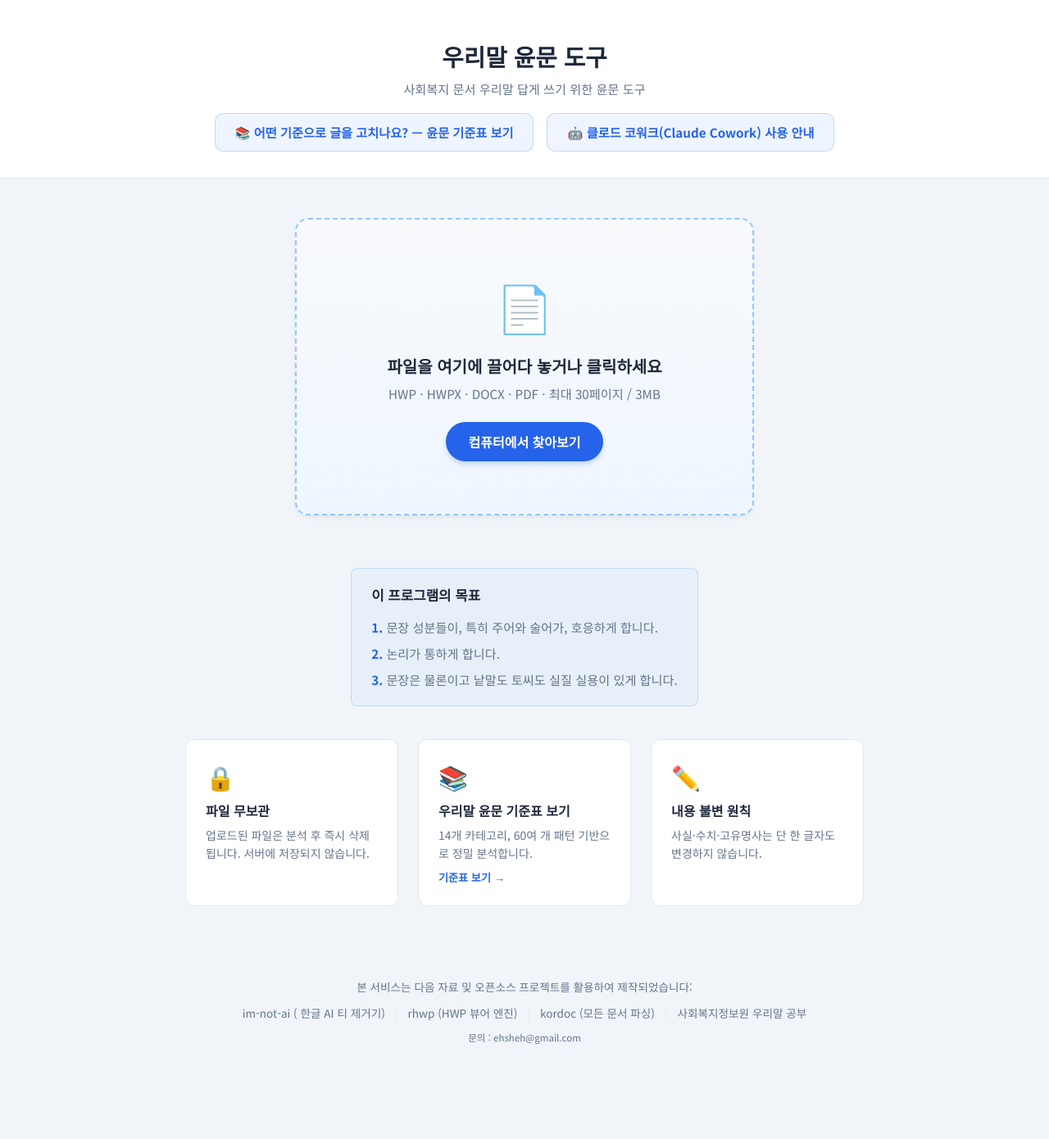
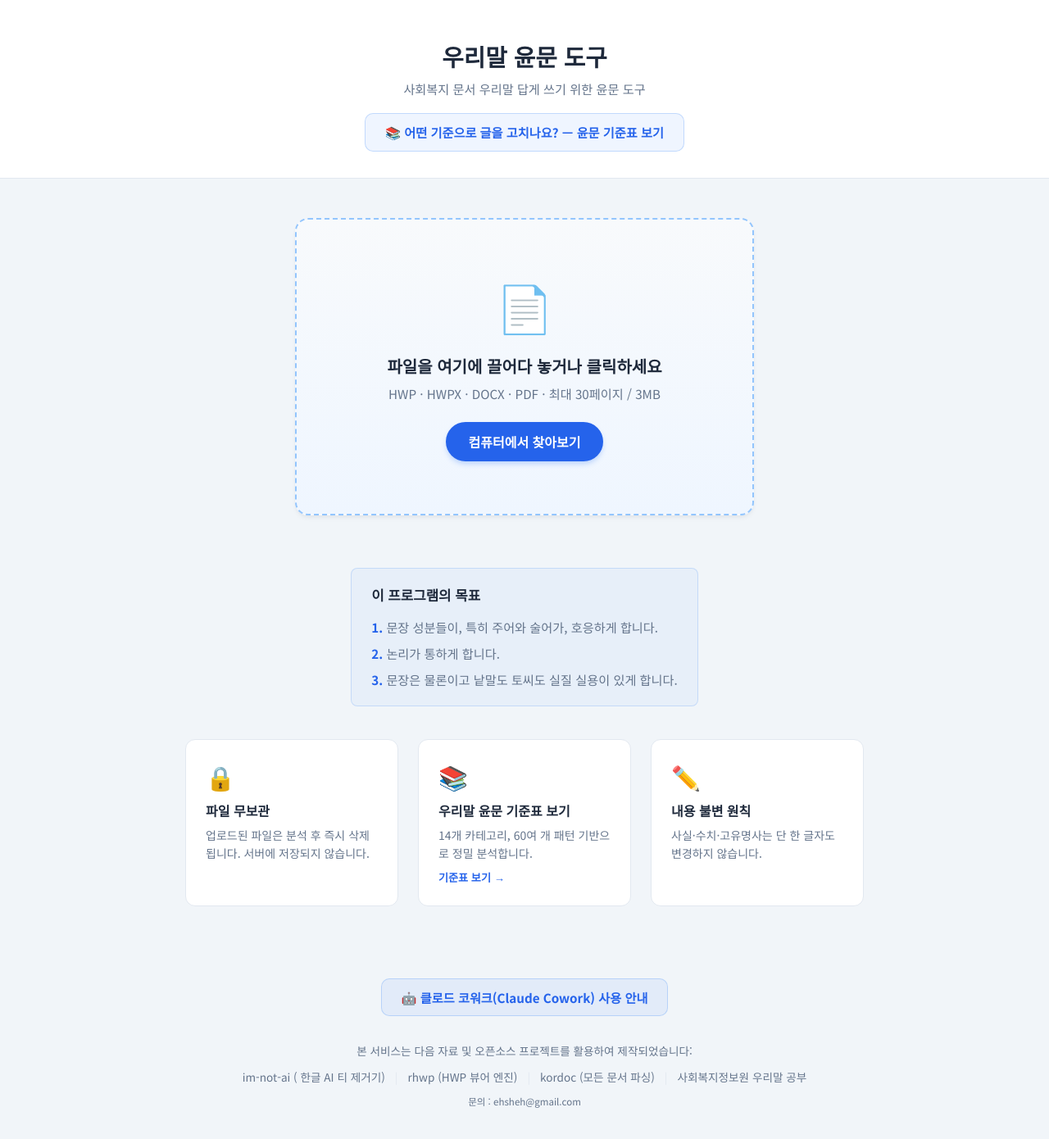
Before and after one commit to dreamworker0/urimal, a React (Vite) app in the folder frontend/: page / in a window 1280 px wide. Shown: the top 1390 px of the page at 82% size. Before the commit the page ends 1318 px from the top, so only its background shows below. Built offline with nearby package versions, Linux system fonts and the light colour scheme; no server answers.

Commit message:
feat: 클로드 코워크 안내 링크 위치 이동 (헤더 -> 푸터 상단)

```diff
--- a/frontend/src/pages/UploadPage.tsx
+++ b/frontend/src/pages/UploadPage.tsx
@@ -57,9 +57,6 @@ export default function UploadPage({ onLoading, onProgress, onResult, onError, e
           <button className="taxonomy-open-btn" onClick={() => setTaxonomyOpen(true)}>
             📚 어떤 기준으로 글을 고치나요? — 윤문 기준표 보기
           </button>
-          <a href="https://github.com/dreamworker0/urimal-for-socialworker" target="_blank" rel="noreferrer" className="taxonomy-open-btn">
-            🤖 클로드 코워크(Claude Cowork) 사용 안내
-          </a>
         </div>
       </header>
 
@@ -123,6 +120,11 @@ export default function UploadPage({ onLoading, onProgress, onResult, onError, e
       </main>
 
       <footer className="upload-footer">
+        <div style={{ marginBottom: '2rem' }}>
+          <a href="https://github.com/dreamworker0/urimal-for-socialworker" target="_blank" rel="noreferrer" className="taxonomy-open-btn">
+            🤖 클로드 코워크(Claude Cowork) 사용 안내
+          </a>
+        </div>
         <p>본 서비스는 다음 자료 및 오픈소스 프로젝트를 활용하여 제작되었습니다:</p>
         <div className="footer-links">
           <a href="https://github.com/epoko77-ai/im-not-ai/" target="_blank" rel="noreferrer">im-not-ai ( 한글 AI 티 제거기)</a>
```
